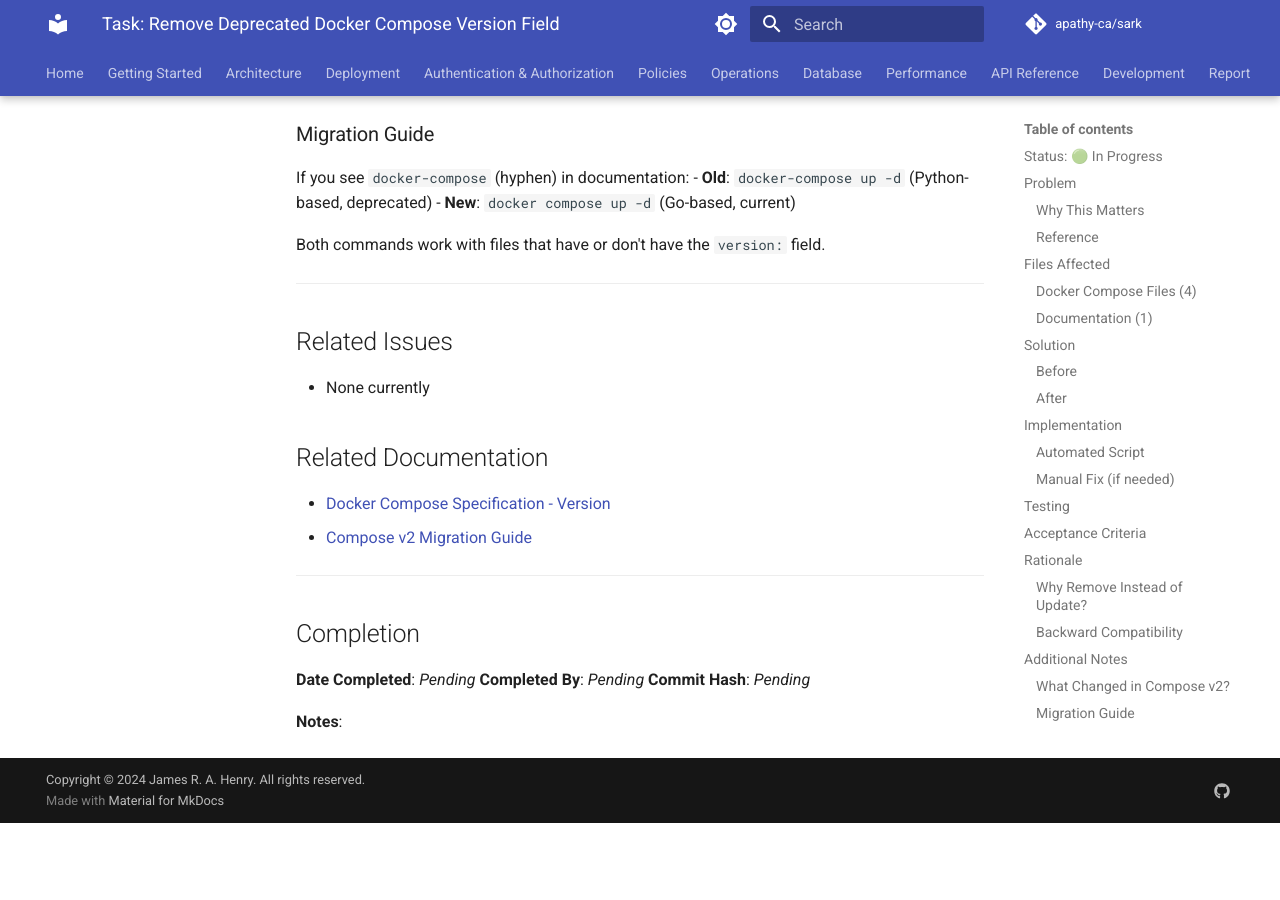
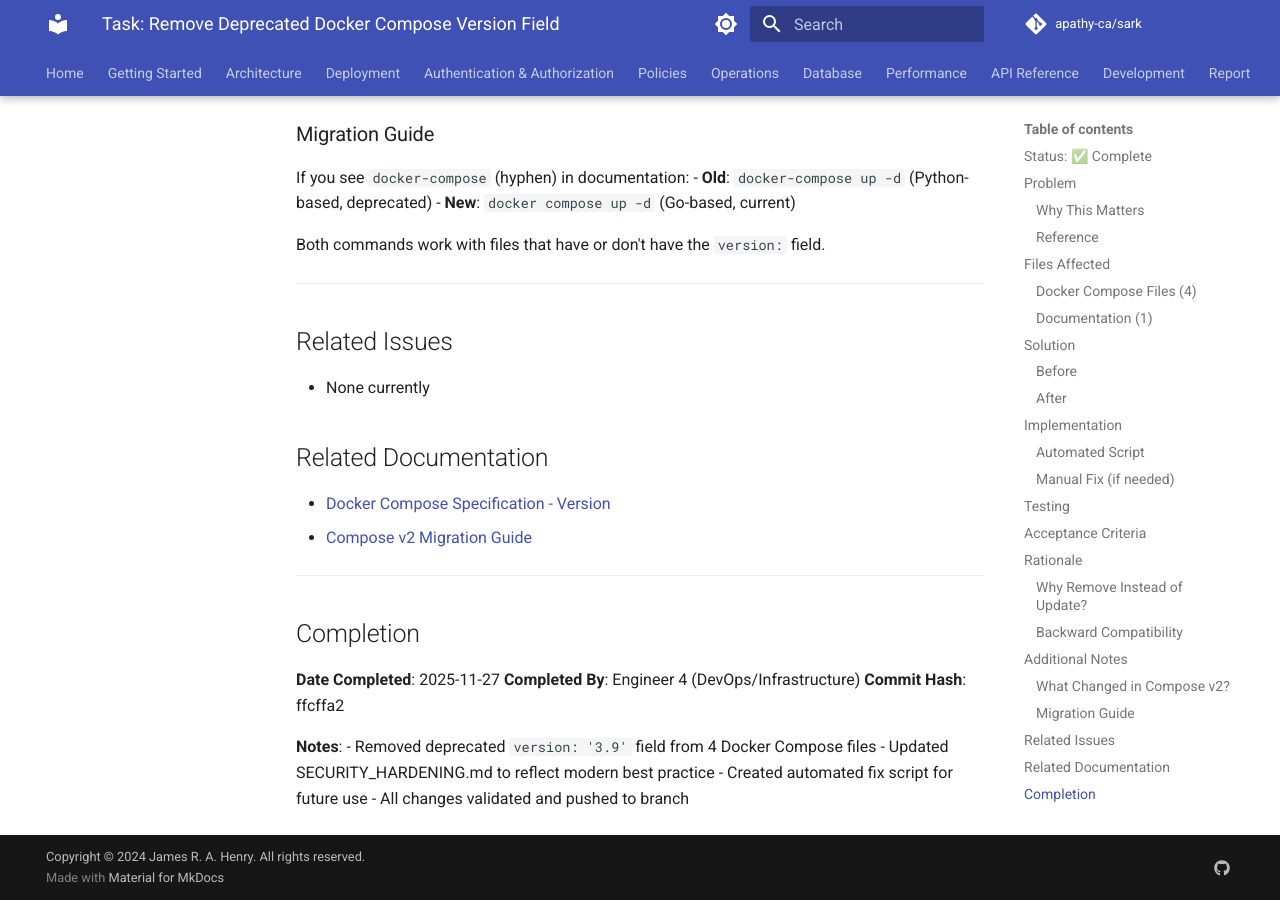
Before and after one commit to apathy-ca/sark, an MkDocs documentation site: the page built from docs/tasks/FIX_DOCKER_COMPOSE_VERSION.md, in a window 1280 px wide and 900 px high, scrolled down 4268 px. Built offline with MkDocs 1.6.1 and Material for MkDocs 9.7.7, drawn with Linux system fonts in a browser that asks for light colours; comment, search, counter and statistics services are not loaded; the version menu is left out; before the commit the page ends 5091 px from its top, so only the background shows below that; some of the changed text lies outside the part shown.

Commit message:
docs: mark docker-compose version fix task as complete

```diff
--- a/docs/tasks/FIX_DOCKER_COMPOSE_VERSION.md
+++ b/docs/tasks/FIX_DOCKER_COMPOSE_VERSION.md
@@ -1,6 +1,6 @@
 # Task: Remove Deprecated Docker Compose Version Field
 
-## Status: 🟢 In Progress
+## Status: ✅ Complete
 
 **Assigned to**: Engineer 4 (DevOps/Infrastructure)
 **Priority**: High - Do BEFORE any Docker work
@@ -129,12 +129,12 @@ docker compose -f docker-compose.quickstart.yml config --quiet
 
 ## Acceptance Criteria
 
-- [ ] All 4 Docker Compose files have `version:` field removed
-- [ ] Documentation updated to reflect modern best practice
-- [ ] No Docker Compose validation errors
-- [ ] All compose files can be validated with `docker compose config`
-- [ ] Changes committed with clear message
-- [ ] Changes pushed to branch
+- [x] All 4 Docker Compose files have `version:` field removed
+- [x] Documentation updated to reflect modern best practice
+- [x] No Docker Compose validation errors
+- [x] All compose files can be validated with `docker compose config`
+- [x] Changes committed with clear message
+- [x] Changes pushed to branch
 
 ---
 
@@ -193,8 +193,12 @@ Both commands work with files that have or don't have the `version:` field.
 
 ## Completion
 
-**Date Completed**: _Pending_
-**Completed By**: _Pending_
-**Commit Hash**: _Pending_
+**Date Completed**: 2025-11-27
+**Completed By**: Engineer 4 (DevOps/Infrastructure)
+**Commit Hash**: ffcffa2
 
 **Notes**:
+- Removed deprecated `version: '3.9'` field from 4 Docker Compose files
+- Updated SECURITY_HARDENING.md to reflect modern best practice
+- Created automated fix script for future use
+- All changes validated and pushed to branch
```
